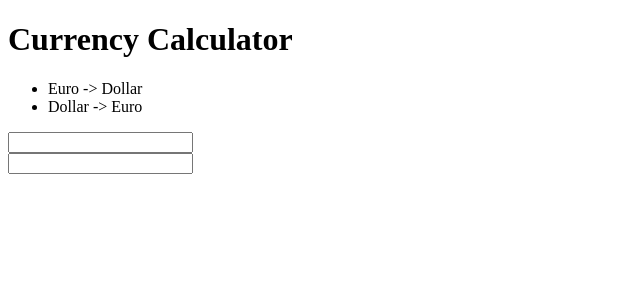
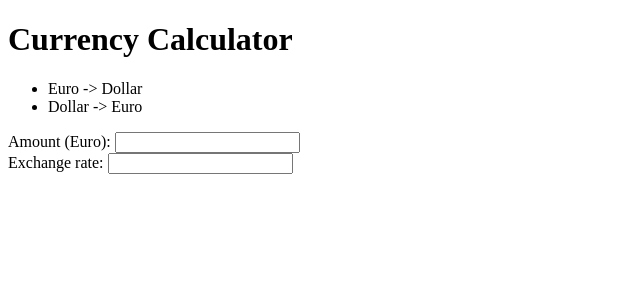
Before and after one commit to nickpao1975/vue-currency-calculator, a Vue app: page / in a window 1280 px wide. Shown: the top 300 px of the page, without its empty margins (0-640 px from the left). Built offline with nearby package versions, Linux system fonts and the light colour scheme.

Commit message:
[step 4] add labels for input boxes

```diff
--- a/src/components/CurrencyCalculator/CurrencyCalculator.vue
+++ b/src/components/CurrencyCalculator/CurrencyCalculator.vue
@@ -24,10 +24,12 @@ export default defineComponent({
   </header>
   <main>
     <div>
-      <input type="text" />
+      <label for="amount">Amount (Euro): </label>
+      <input type="text" id="amount" />
     </div>
     <div>
-      <input type="text" />
+      <label for="exchangeRate">Exchange rate: </label>
+      <input type="text" id="exchangeRate" />
     </div>
   </main>
 </template>
```
